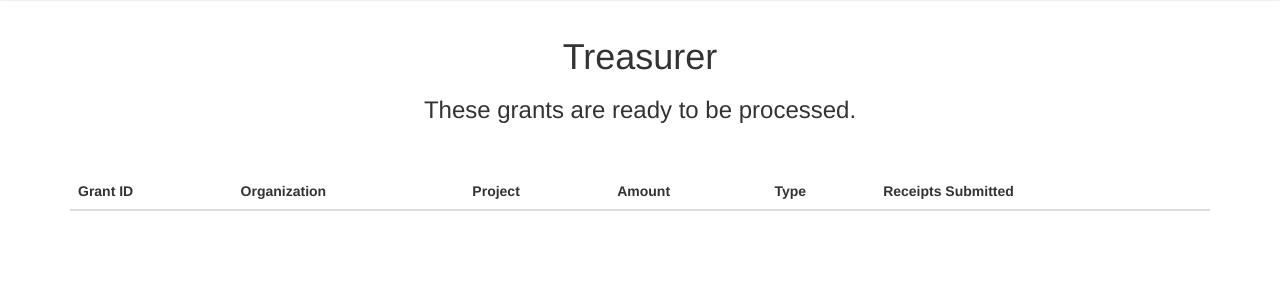
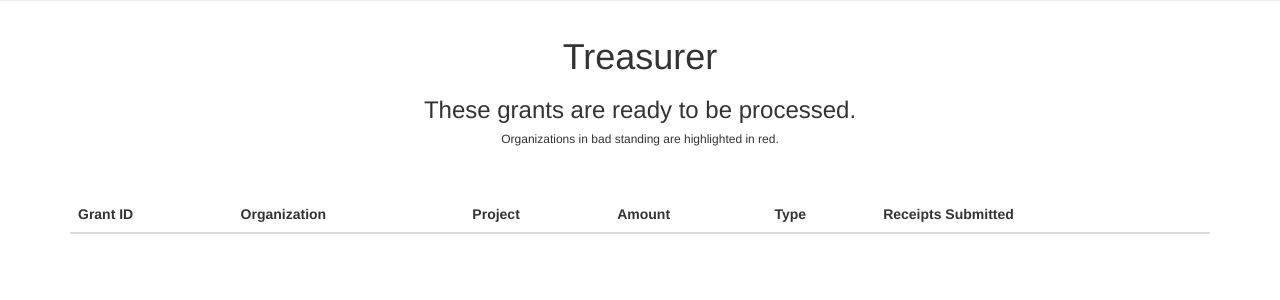
Before and after one commit to nickboucher/nova, a Flask app: page /treasurer in a window 1280 px wide. Shown: the part 53-353 px from the top of the page. Run offline with Flask 2, Linux system fonts and the light colour scheme; a user stored in the database is signed in; tables that the repository leaves empty hold one stand-in row (values such as "Sample post"); lists and menus that the app fills with data are empty; parts of the project's set-up code (start-up, migrations or seed data) failed here and were passed over; some libraries are stand-ins or nearby versions.

Commit message:
Highlight student orgs in bad standing for treasurer

```diff
--- a/application.py
+++ b/application.py
@@ -1247,8 +1247,14 @@ def review_receipts():
     upfront_grants = Grant.query.filter(AND(AND(Grant.council_approved==True,Grant.is_upfront==True),AND(Grant.is_paid==False,Grant.amount_allocated!=0))).all()
     upfront_receipts = Grant.query.filter_by(council_approved=True,is_upfront=True,is_paid=True,receipts_submitted=True,receipts_reviewed=False).all()
 
+    # Query for orgs in bad standing
+    no_receipts = Grant.query.filter(AND(AND(AND(AND(AND(AND(Grant.council_approved==True,Grant.amount_allocated>0),Grant.receipts_submitted==False), Grant.receipts_due < datetime.now()), Grant.amount_dispensed>0), Grant.reimbursed_uc==False, OR(OR(Grant.hearing_requested==False,Grant.hearing_requested==None),Grant.hearing_occurred==True)))).all()
+    unspent_money = Grant.query.filter(AND(AND(AND(AND(Grant.council_approved==True,Grant.amount_allocated>0),Grant.must_reimburse_uc==True),Grant.reimbursed_uc==False, OR(OR(Grant.hearing_requested==False,Grant.hearing_requested==None),Grant.hearing_occurred==True)))).all()
+    hearings = Grant.query.filter(AND(Grant.hearing_requested==True,Grant.hearing_occurred==False))
+    bad_orgs = set([x.organization for x in no_receipts] + [x.organization for x in unspent_money] + [x.organization for x in hearings])
+
     # Render grants page to the user
-    return render_template('review_receipts.html', retroactive_grants=retroactive_grants,upfront_grants=upfront_grants,upfront_receipts=upfront_receipts)
+    return render_template('review_receipts.html', retroactive_grants=retroactive_grants,upfront_grants=upfront_grants,upfront_receipts=upfront_receipts, bad_orgs=bad_orgs)
 
 @app.route('/treasurer/<grant_id>', methods=['GET','POST'])
 @login_required
--- a/templates/review_receipts.html
+++ b/templates/review_receipts.html
@@ -11,6 +11,7 @@
             <div class="center">
                 <h1>Treasurer</h1>
                 <h3>These grants are ready to be processed.</h3>
+                <h6>Organizations in bad standing are highlighted in red.</h6>
             </div>
         </div>
     </div>
@@ -30,7 +31,7 @@
                 </thead>
                 <tbody>
                     {% for grant in upfront_grants %}
-                        <tr class="clickable-row" data-href="{{ url_for('upfront_payment', grant_id=grant.grant_id) }}">
+                        <tr class="clickable-row {{ 'danger' if grant.organization in bad_orgs }}" data-href="{{ url_for('upfront_payment', grant_id=grant.grant_id) }}">
                             <td>{{ grant.grant_id }}</td>
                             <td>{{ grant.organization }}</td>
                             <td>{{ grant.project }}</td>
@@ -50,7 +51,7 @@
                         </tr>
                     {% endfor %}
                     {% for grant in upfront_receipts %}
-                        <tr class="clickable-row" data-href="{{ url_for('upfront_review', grant_id=grant.grant_id) }}">
+                        <tr class="clickable-row {{ 'danger' if grant.organization in bad_orgs }}" data-href="{{ url_for('upfront_review', grant_id=grant.grant_id) }}">
                             <td>{{ grant.grant_id }}</td>
                             <td>{{ grant.organization }}</td>
                             <td>{{ grant.project }}</td>
```
